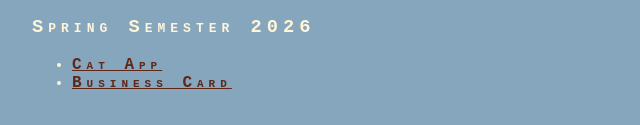
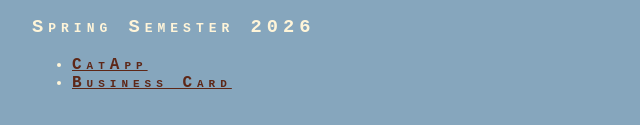
Before and after one commit to pyoniii/mctc_html1, a plain HTML site: page index.html in a window 1280 px wide. Shown: the part 203-328 px from the top of the page, 6-646 px from the left. Drawn offline with Linux system fonts and the light colour scheme.

Commit message:
updated case sensitive link

```diff
--- a/index.html
+++ b/index.html
@@ -44,7 +44,7 @@
     <h3>Spring Semester 2026</h3>
 
     <ul>
-      <li><a href="Cat-App/index.html">Cat App</a></li>
+      <li><a href="cat-app/index.html">CatApp</a></li>
       <li><a href="business-card/index.html">Business Card</a></li>
     </ul>
   </body>
```
